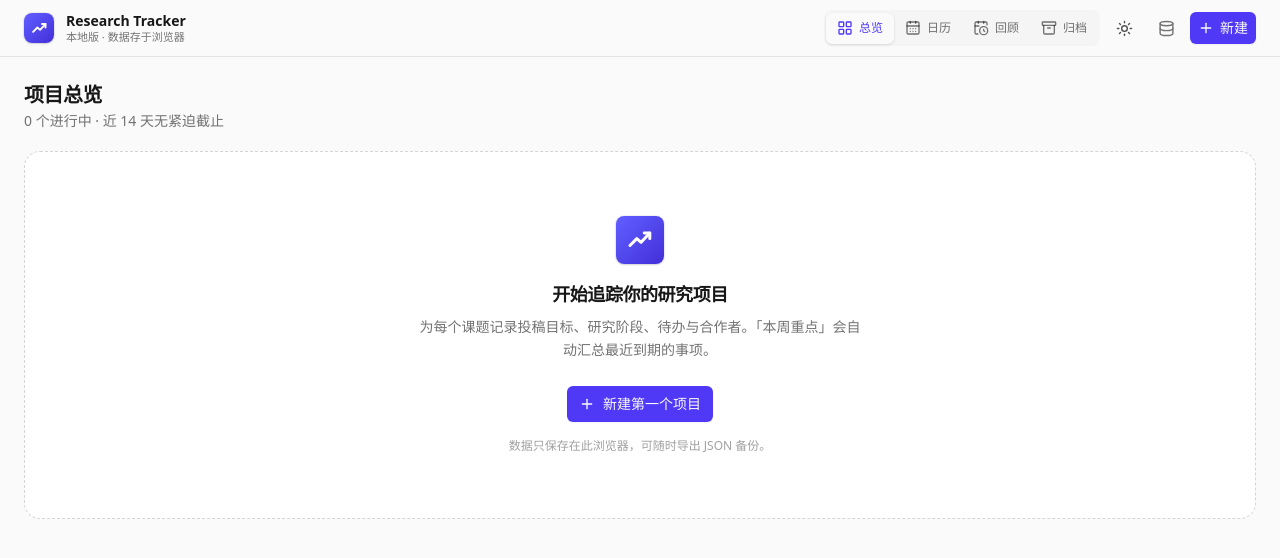
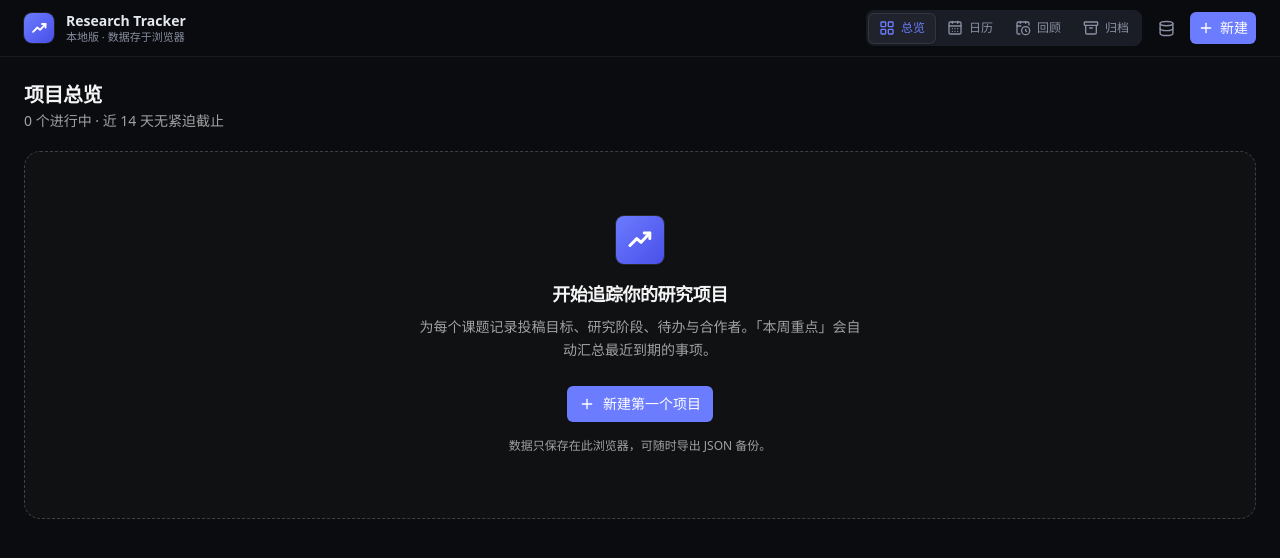
Before and after one commit to xiangjinwei2003/research-tracker, a React (Vite) app: page / in a window 1280 px wide. Shown: the top 558 px of the page. Built offline with nearby package versions, Linux system fonts and the light colour scheme.

Commit message:
ui: 深色专属令牌层（电紫蓝 brand ramp）+ 移除主题切换系统

```diff
--- a/index.html
+++ b/index.html
@@ -1,28 +1,15 @@
 <!doctype html>
-<html lang="zh-CN">
+<html lang="zh-CN" class="dark">
   <head>
     <meta charset="UTF-8" />
     <link rel="icon" type="image/svg+xml" href="/favicon.svg" />
     <meta name="viewport" content="width=device-width, initial-scale=1.0" />
-    <meta name="color-scheme" content="light dark" />
+    <meta name="color-scheme" content="dark" />
     <title>Research Tracker · 科研项目追踪</title>
     <meta
       name="description"
       content="Research Tracker — 为研究者打造的科研项目追踪面板：本周重点、项目总览与时间线，数据存于本地浏览器。"
     />
-    <script>
-      // Apply the saved theme before first paint to avoid a flash of the wrong mode.
-      (function () {
-        try {
-          var saved = localStorage.getItem('rt-theme')
-          var dark =
-            saved === 'dark' ||
-            ((!saved || saved === 'system') &&
-              window.matchMedia('(prefers-color-scheme: dark)').matches)
-          document.documentElement.classList.toggle('dark', dark)
-        } catch (e) {}
-      })()
-    </script>
   </head>
   <body>
     <div id="root"></div>
--- a/src/components/Header.tsx
+++ b/src/components/Header.tsx
@@ -15,7 +15,6 @@ import { toast } from '@/lib/toast'
 import { Button } from './ui/Button'
 import { Container } from './ui/Container'
 import { Logo } from './Logo'
-import { ThemeToggle } from './ThemeToggle'
 import { Tabs, TabsList, TabsTrigger } from './ui/tabs'
 import { Tooltip, TooltipContent, TooltipTrigger } from './ui/tooltip'
 import {
@@ -143,8 +142,6 @@ export function Header({ tab, onTabChange, onNew }: Props) {
           <div className="ml-auto flex items-center gap-1.5">
             <TabNav tab={tab} onTabChange={onTabChange} onNew={onNew} className="hidden sm:block" />
 
-            <ThemeToggle />
-
             <DropdownMenu>
               <Tooltip>
                 <TooltipTrigger asChild>
--- a/src/components/ThemeToggle.tsx
+++ /dev/null
@@ -1,41 +0,0 @@
-import { Sun, Moon, Monitor, Check } from 'lucide-react'
-import type { ComponentType } from 'react'
-import { useTheme, setTheme, resolveTheme, type Theme } from '@/lib/theme'
-import {
-  DropdownMenu,
-  DropdownMenuTrigger,
-  DropdownMenuContent,
-  DropdownMenuItem,
-} from './ui/DropdownMenu'
-
-const OPTIONS: { value: Theme; label: string; icon: ComponentType<{ size?: number }> }[] = [
-  { value: 'light', label: '浅色', icon: Sun },
-  { value: 'dark', label: '深色', icon: Moon },
-  { value: 'system', label: '跟随系统', icon: Monitor },
-]
-
-export function ThemeToggle() {
-  const theme = useTheme()
-  const Resolved = resolveTheme(theme) === 'dark' ? Moon : Sun
-
-  return (
-    <DropdownMenu>
-      <DropdownMenuTrigger
-        className="inline-flex h-9 w-9 items-center justify-center rounded-md text-neutral-600 transition-colors hover:bg-neutral-100 hover:text-neutral-900 focus-visible:outline-none focus-visible:ring-2 focus-visible:ring-brand-500 dark:text-neutral-300 dark:hover:bg-neutral-800 dark:hover:text-neutral-100"
-        aria-label="切换主题"
-        title="切换主题"
-      >
-        <Resolved size={17} />
-      </DropdownMenuTrigger>
-      <DropdownMenuContent>
-        {OPTIONS.map(({ value, label, icon: Icon }) => (
-          <DropdownMenuItem key={value} onSelect={() => setTheme(value)}>
-            <Icon size={15} />
-            <span className="flex-1">{label}</span>
-            {theme === value ? <Check size={15} className="text-brand-600 dark:text-brand-400" /> : null}
-          </DropdownMenuItem>
-        ))}
-      </DropdownMenuContent>
-    </DropdownMenu>
-  )
-}
--- a/src/components/ui/sonner.tsx
+++ b/src/components/ui/sonner.tsx
@@ -6,18 +6,15 @@ import {
   TriangleAlertIcon,
 } from 'lucide-react'
 import { Toaster as Sonner, type ToasterProps } from 'sonner'
-import { useTheme } from '@/lib/theme'
 
 /**
- * Sonner toaster wired to the app's own theme store (not next-themes). Colours
- * come from the shadcn popover tokens so toasts match dialogs/menus.
+ * Sonner toaster (dark-only design). Colours come from the shadcn popover
+ * tokens so toasts match dialogs/menus.
  */
 const Toaster = ({ ...props }: ToasterProps) => {
-  const theme = useTheme()
-
   return (
     <Sonner
-      theme={theme as ToasterProps['theme']}
+      theme="dark"
       className="toaster group"
       icons={{
         success: <CircleCheckIcon className="size-4" />,
--- a/src/index.css
+++ b/src/index.css
@@ -1,28 +1,27 @@
 @import "tailwindcss";
 @import "tw-animate-css";
 
-/* Class-based dark mode: `dark:` applies when an ancestor has the `.dark` class,
-   letting the user override the OS preference with a manual toggle. */
+/* 深色专属设计：令牌即最终色值（无 .dark 翻转层）。
+   过渡期保留 @custom-variant，旧 dark: 类继续可编译；
+   收尾任务（Task 10）移除所有 dark: 后，本行一并删除。 */
 @custom-variant dark (&:where(.dark, .dark *));
 
 @theme {
   --font-sans: ui-sans-serif, system-ui, -apple-system, "Segoe UI", Roboto, "Helvetica Neue", Arial, "PingFang SC", "Hiragino Sans GB", "Microsoft YaHei", sans-serif;
   --font-mono: ui-monospace, SFMono-Regular, Menlo, Monaco, Consolas, monospace;
 
-  /* Brand accent (indigo) — the product identity. Kept as a full ramp because
-     tints/shades are used directly (bg-brand-50, hover:bg-brand-700, …). The
-     semantic --primary / --ring below point at this hue. */
-  --color-brand-50: oklch(0.962 0.018 272.314);
-  --color-brand-100: oklch(0.93 0.034 272.788);
-  --color-brand-200: oklch(0.87 0.065 274.039);
-  --color-brand-300: oklch(0.785 0.115 274.713);
-  --color-brand-400: oklch(0.673 0.182 276.935);
-  --color-brand-500: oklch(0.585 0.233 277.117);
-  --color-brand-600: oklch(0.511 0.262 276.966);
-  --color-brand-700: oklch(0.457 0.24 277.023);
-  --color-brand-800: oklch(0.398 0.195 277.366);
-  --color-brand-900: oklch(0.359 0.144 278.697);
-  --color-brand-950: oklch(0.257 0.09 281.288);
+  /* 电紫蓝主色 ramp（品牌色；500 为基准）。工具类名沿用 brand-* 不变。 */
+  --color-brand-50: #eef0ff;
+  --color-brand-100: #e0e4ff;
+  --color-brand-200: #c3cbff;
+  --color-brand-300: #9aa4ff;
+  --color-brand-400: #8190ff;
+  --color-brand-500: #6b7cff;
+  --color-brand-600: #5b5fff;
+  --color-brand-700: #4a4fe8;
+  --color-brand-800: #3d41b8;
+  --color-brand-900: #33378f;
+  --color-brand-950: #1e2154;
 
   /* Overlay / dialog / menu open motion */
   --animate-overlay-in: overlay-in 0.18s ease-out;
@@ -31,10 +30,7 @@
   --animate-toast-in: toast-in 0.22s cubic-bezier(0.16, 1, 0.3, 1);
 }
 
-/* shadcn/ui semantic tokens → Tailwind utilities (bg-background, text-foreground,
-   border-border, bg-primary, ring-ring, bg-popover…). `inline` keeps utilities
-   pointing at the vars below so the `.dark` overrides flip them at runtime.
-   Base palette = neutral (gray). Identity = indigo, via --primary / --ring. */
+/* shadcn/ui 语义令牌 → Tailwind 工具类 */
 @theme inline {
   --color-background: var(--background);
   --color-foreground: var(--foreground);
@@ -55,55 +51,40 @@
   --color-border: var(--border);
   --color-input: var(--input);
   --color-ring: var(--ring);
+  --color-faint: var(--faint);
+  --color-warn: var(--warn);
+  --color-success: var(--success);
+  --color-panel: var(--panel);
 }
 
 :root {
-  color-scheme: light;
-
-  --background: oklch(0.985 0 0);
-  --foreground: oklch(0.205 0 0);
-  --card: oklch(1 0 0);
-  --card-foreground: oklch(0.205 0 0);
-  --popover: oklch(1 0 0);
-  --popover-foreground: oklch(0.205 0 0);
-  --primary: oklch(0.511 0.262 276.966);
-  --primary-foreground: oklch(0.985 0 0);
-  --secondary: oklch(0.97 0 0);
-  --secondary-foreground: oklch(0.205 0 0);
-  --muted: oklch(0.97 0 0);
-  --muted-foreground: oklch(0.556 0 0);
-  --accent: oklch(0.97 0 0);
-  --accent-foreground: oklch(0.205 0 0);
-  --destructive: oklch(0.577 0.245 27.325);
-  --destructive-foreground: oklch(0.985 0 0);
-  --border: oklch(0.922 0 0);
-  --input: oklch(0.922 0 0);
-  --ring: oklch(0.585 0.233 277.117);
-  --radius: 0.5rem;
-}
-
-.dark {
   color-scheme: dark;
 
-  --background: oklch(0.145 0 0);
-  --foreground: oklch(0.97 0 0);
-  --card: oklch(0.205 0 0);
-  --card-foreground: oklch(0.97 0 0);
-  --popover: oklch(0.205 0 0);
-  --popover-foreground: oklch(0.97 0 0);
-  --primary: oklch(0.585 0.233 277.117);
-  --primary-foreground: oklch(0.985 0 0);
-  --secondary: oklch(0.269 0 0);
-  --secondary-foreground: oklch(0.97 0 0);
-  --muted: oklch(0.269 0 0);
-  --muted-foreground: oklch(0.708 0 0);
-  --accent: oklch(0.269 0 0);
-  --accent-foreground: oklch(0.97 0 0);
-  --destructive: oklch(0.704 0.191 22.216);
-  --destructive-foreground: oklch(0.985 0 0);
-  --border: oklch(0.269 0 0);
-  --input: oklch(0.269 0 0);
-  --ring: oklch(0.585 0.233 277.117);
+  /* 明度递进代替阴影分层 */
+  --background: #0b0c10;   /* App 底 */
+  --foreground: #e6e8f0;
+  --card: #14161d;         /* 看板任务卡 / 弹层 */
+  --card-foreground: #e6e8f0;
+  --popover: #181a22;      /* 菜单/弹层（略高于 card） */
+  --popover-foreground: #e6e8f0;
+  --panel: #101218;        /* 项目池卡 / 输入底 / 侧条 */
+  --primary: #6b7cff;
+  --primary-foreground: #ffffff;
+  --secondary: #1a1d26;
+  --secondary-foreground: #dfe2ec;
+  --muted: #1a1d26;
+  --muted-foreground: #8b8fa3;
+  --faint: #5c6072;        /* 微标签 / 占位 */
+  --accent: #23263a;       /* hover/选中底（电紫蓝着色） */
+  --accent-foreground: #c3cbff;
+  --destructive: #f26d6d;
+  --destructive-foreground: #ffffff;
+  --warn: #f0a03f;         /* 今天 / 临期 */
+  --success: #4cc38a;
+  --border: rgba(255, 255, 255, 0.07);
+  --input: rgba(255, 255, 255, 0.09);
+  --ring: #6b7cff;
+  --radius: 0.375rem;      /* 控件 6px；卡片用 rounded-lg(8px)/rounded-xl(12px) */
 }
 
 @layer base {
@@ -122,6 +103,7 @@ html, body, #root {
 body {
   margin: 0;
   font-family: var(--font-sans);
+  font-size: 13px;             /* 工作台基准字号 */
   -webkit-font-smoothing: antialiased;
   text-rendering: optimizeLegibility;
   font-feature-settings: "cv02", "cv03", "cv04", "cv11";
@@ -133,51 +115,52 @@ input[type="number"]::-webkit-inner-spin-button {
   margin: 0;
 }
 
-/* Native checkboxes / radios pick up the brand colour. */
 input[type="checkbox"],
 input[type="radio"] {
   accent-color: var(--primary);
 }
 
-/* While dragging a card / timeline marker, lock selection + show the grab cursor
-   everywhere without mutating element styles imperatively. */
+/* 原生 date input 的日历图标在深色下反色 */
+input[type="date"]::-webkit-calendar-picker-indicator {
+  filter: invert(0.7);
+}
+
+/* 拖拽期间锁定选择 + 抓手光标 */
 body.is-dragging {
   cursor: grabbing;
   user-select: none;
 }
 
-/* Stage badge: colour comes from `--stage` (set inline per project stage). Text
-   adapts to the theme so the label stays AA-legible on light and dark surfaces. */
-.stage-badge {
-  background: color-mix(in oklab, var(--stage) 15%, transparent);
-  border-color: color-mix(in oklab, var(--stage) 38%, transparent);
-  color: color-mix(in oklab, var(--stage) 72%, black);
+/* 微标签（section kicker）：全大写 + 拉开字距 */
+.kicker {
+  font-size: 10.5px;
+  letter-spacing: 0.14em;
+  text-transform: uppercase;
+  color: var(--faint);
 }
 
-.dark .stage-badge {
+/* 等宽数字（日期/倒计时/统计） */
+.mono {
+  font-family: var(--font-mono);
+  font-size: 0.92em;
+  font-variant-numeric: tabular-nums;
+}
+
+/* 主按钮微辉光 */
+.btn-glow {
+  box-shadow: 0 0 0 1px rgba(124, 138, 255, 0.35), 0 4px 16px rgba(91, 95, 255, 0.25);
+}
+
+/* 阶段徽标：色相来自 --stage（数据色，主题无关） */
+.stage-badge {
   background: color-mix(in oklab, var(--stage) 24%, transparent);
   border-color: color-mix(in oklab, var(--stage) 48%, transparent);
   color: color-mix(in oklab, var(--stage) 74%, white);
 }
 
-/* Whole-card project colour — a soft corner GLOW (top-right) in the project's
-   hue over a dark/near-white base. Hue-pinned via CSS relative colour so every
-   project renders an identical glow shape/strength — only the hue differs.
-   Unlayered so it overrides Tailwind bg/border utilities (like .stage-badge).
-   The color-mix rules are a fallback for engines without relative colour; the
-   @supports block below is the real recipe. */
+/* 项目卡辉光（数据色，--proj 由内联提供） */
 .proj-card {
-  background-color: var(--card);
-  background-image: radial-gradient(
-    135% 115% at 100% 0%,
-    color-mix(in oklab, var(--proj) 34%, transparent),
-    transparent 60%
-  );
-  border-color: var(--border);
-}
-
-.dark .proj-card {
-  background-color: var(--card);
+  background-color: var(--panel);
   background-image: radial-gradient(
     135% 115% at 100% 0%,
     color-mix(in oklab, var(--proj) 42%, transparent),
@@ -190,31 +173,23 @@ body.is-dragging {
   .proj-card {
     background-image: radial-gradient(
       135% 115% at 100% 0%,
-      oklch(from var(--proj) 0.85 0.11 h / 0.85) 0%,
-      oklch(from var(--proj) 0.9 0.05 h / 0) 58%
-    );
-    border-color: oklch(from var(--proj) 0.86 0.05 h);
-  }
-
-  .proj-card:hover {
-    border-color: oklch(from var(--proj) 0.76 0.09 h);
-  }
-
-  .dark .proj-card {
-    background-image: radial-gradient(
-      135% 115% at 100% 0%,
       oklch(from var(--proj) 0.62 0.15 h / 0.5) 0%,
       oklch(from var(--proj) 0.55 0.12 h / 0) 60%
     );
     border-color: oklch(from var(--proj) 0.44 0.06 h);
   }
-
-  .dark .proj-card:hover {
+  .proj-card:hover {
     border-color: oklch(from var(--proj) 0.56 0.1 h);
   }
 }
 
-/* Respect users who prefer reduced motion: neutralise transitions + animations. */
+/* 滚动条（暗色，细） */
+* {
+  scrollbar-width: thin;
+  scrollbar-color: #2a2d38 transparent;
+}
+
+/* prefers-reduced-motion：全部动效瞬时化 */
 @media (prefers-reduced-motion: reduce) {
   *,
   *::before,
--- a/src/lib/theme.ts
+++ /dev/null
@@ -1,68 +0,0 @@
-import { useSyncExternalStore } from 'react'
-
-export type Theme = 'light' | 'dark' | 'system'
-
-const STORAGE_KEY = 'rt-theme'
-
-function read(): Theme {
-  try {
-    const v = localStorage.getItem(STORAGE_KEY)
-    if (v === 'light' || v === 'dark' || v === 'system') return v
-  } catch {
-    /* localStorage unavailable — fall through to default */
-  }
-  return 'system'
-}
-
-const mql =
-  typeof window !== 'undefined' && window.matchMedia
-    ? window.matchMedia('(prefers-color-scheme: dark)')
-    : null
-
-/** Resolve a theme preference to the concrete mode that should be shown now. */
-export function resolveTheme(t: Theme): 'light' | 'dark' {
-  if (t === 'system') return mql?.matches ? 'dark' : 'light'
-  return t
-}
-
-/** Toggle the `.dark` class on <html> to match the resolved theme. */
-function apply(t: Theme) {
-  const dark = resolveTheme(t) === 'dark'
-  document.documentElement.classList.toggle('dark', dark)
-}
-
-let current: Theme = read()
-const listeners = new Set<() => void>()
-
-function emit() {
-  for (const l of listeners) l()
-}
-
-// Keep "system" in sync with OS changes while that preference is active.
-mql?.addEventListener('change', () => {
-  if (current === 'system') {
-    apply(current)
-    emit()
-  }
-})
-
-export function setTheme(t: Theme) {
-  current = t
-  try {
-    localStorage.setItem(STORAGE_KEY, t)
-  } catch {
-    /* ignore persistence failures (e.g. private mode) */
-  }
-  apply(t)
-  emit()
-}
-
-function subscribe(cb: () => void): () => void {
-  listeners.add(cb)
-  return () => listeners.delete(cb)
-}
-
-/** Reactive hook: returns the saved preference (light | dark | system). */
-export function useTheme(): Theme {
-  return useSyncExternalStore(subscribe, () => current, () => current)
-}
```
